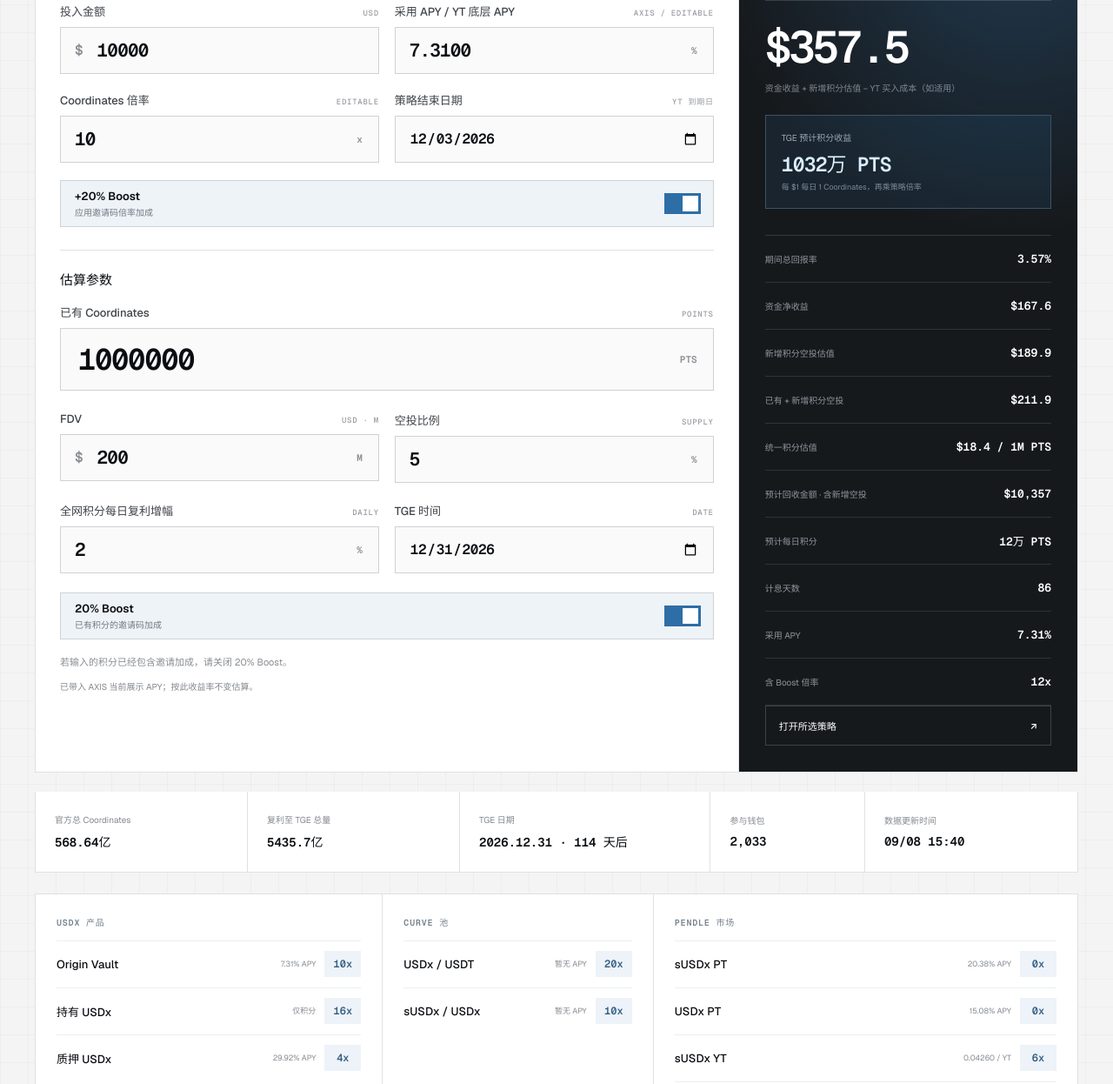
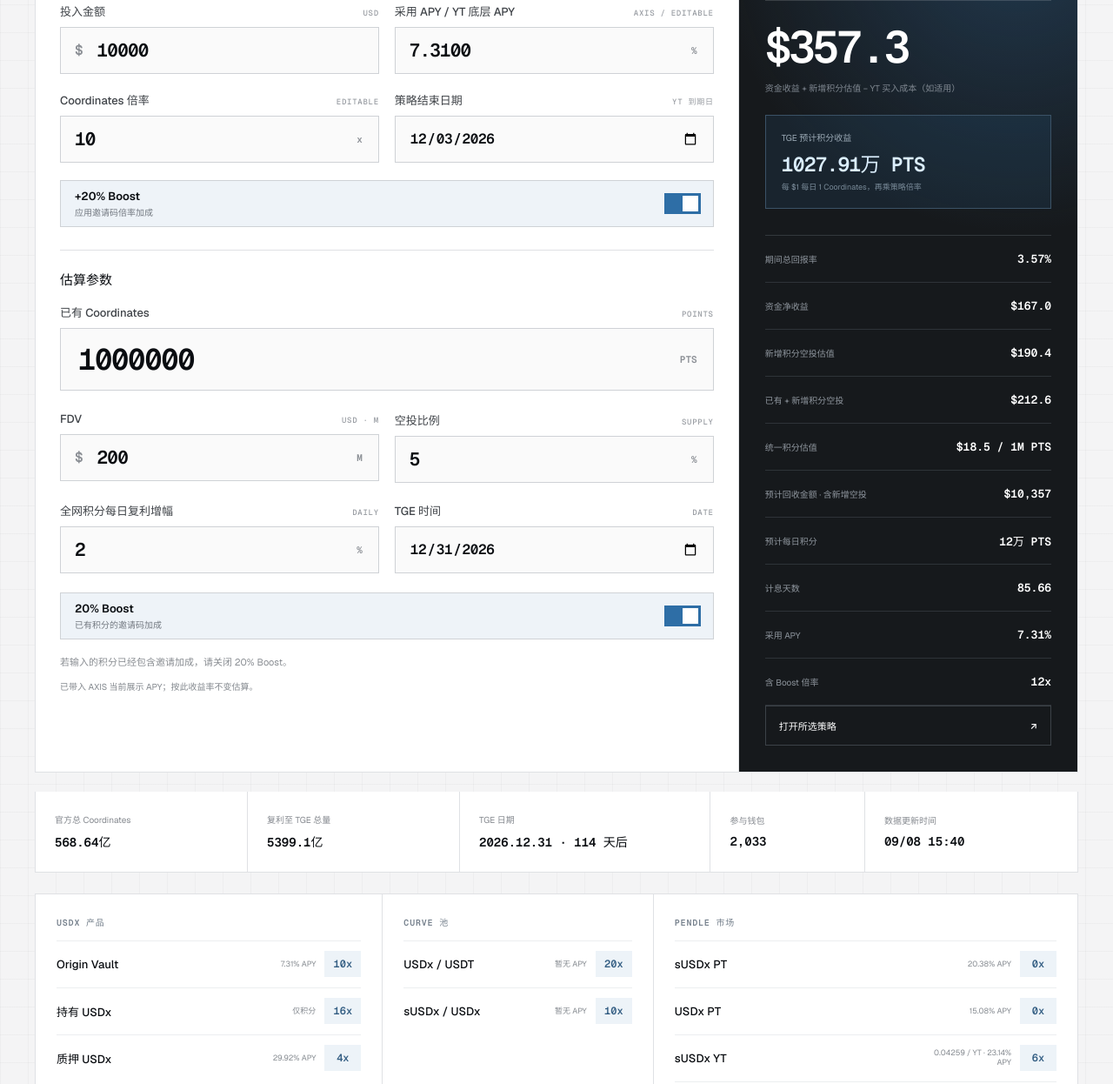
Before and after one commit to Menglayer/axis, a website: page public/index.html in a window 1280 px wide. Shown: the part 1051-2297 px from the top of the page at 87% size. Drawn offline with nearby package versions, Linux system fonts and the light colour scheme.

Commit message:
fix: reconcile YT returns and market APYs with Pendle formulas

```diff
--- a/public/app.js
+++ b/public/app.js
@@ -62,6 +62,7 @@ const FALLBACK_STATS = {
 
 const TRANSLATIONS = {
   zh: {
+    ytMarketApy: "YT 官方预计 APY · 不含积分",
     documentTitle: "AXIS 空投计算器",
     metaDescription: "基于 AXIS Coordinates 官方数据与最新 Earn 倍率估算潜在空投价值。默认 FDV 2 亿美元、全网积分每日复利增幅 2%、空投比例 5%。",
     axisLogoAria: "打开 AXIS Coordinates",
@@ -154,6 +155,7 @@ const TRANSLATIONS = {
     periodReturn: "期间总回报率",
   },
   en: {
+    ytMarketApy: "YT market APY · excluding points",
     documentTitle: "AXIS Airdrop Calculator",
     metaDescription: "Estimate a potential AXIS airdrop using official Coordinates data and the latest Earn multipliers. Defaults: $200M FDV, 2% daily compound growth, and 5% allocation.",
     axisLogoAria: "Open AXIS Coordinates",
@@ -429,13 +431,15 @@ function updateStrategyContext() {
   const yt = opportunity.id.endsWith('-yt');
   const market = opportunity.market;
   document.querySelector('#ytPriceField').hidden = !yt;
+  document.querySelector('#ytMarketApyRow').hidden = !yt;
+  document.querySelector('#ytMarketApy').textContent = market && Number.isFinite(market.ytApy) ? (market.ytApy * 100).toFixed(2) + '%' : '—';
   elements.strategyApy.readOnly = Boolean(market);
   elements.strategyApy.closest('label').querySelector('.field-hint').textContent = market ? 'PENDLE' : 'AXIS / EDITABLE';
   document.querySelector('#ytPriceInput').value = market?.ytPrice ?? '';
   elements.strategyTge.max = market?.expiry.slice(0,10) ?? '';
   const zh = language === 'zh';
   elements.strategyApyNote.textContent = market
-    ? (zh ? 'Pendle 市场快照 · ' : 'Pendle snapshot · ') + formatDate(market.updatedAt) + (yt ? (zh ? '；YT 到期归零，按实际价格购买，底层收益按当前 APY 估算，扣除 5% 收益费；提前结束不计 YT 卖出残值，未计交易费及滑点。' : '; YT expires at zero. Current price and underlying APY, less 5% yield fee; excludes early-exit resale value, trading fees/slippage.') : (zh ? '；APY 按当前市场估算，PT 积分未确认，按 0x。LP 使用未加成 APY。' : '; Current APY estimate. PT points unconfirmed: 0x. LP uses unboosted APY.'))
+    ? (zh ? 'Pendle 市场快照 · ' : 'Pendle snapshot · ') + formatDate(market.updatedAt) + (yt ? (zh ? '；YT 到期归零，按实际价格购买，底层利息按 APY 复利、奖励按 APR 单利估算，扣除 5% 收益费；提前结束不计 YT 卖出残值，未计交易费及滑点。' : '; YT expires at zero. Current price; underlying interest compounds, rewards accrue linearly, less 5% yield fee; excludes early-exit resale value, trading fees/slippage.') : (zh ? '；APY 按当前市场估算，PT 积分未确认，按 0x。LP 使用未加成 APY。' : '; Current APY estimate. PT points unconfirmed: 0x. LP uses unboosted APY.'))
     : getStrategyApyNote(opportunity);
 }
 
@@ -447,7 +451,7 @@ function renderEarnData() {
     const opportunity = byId.get(row.dataset.earnId);
     if (!opportunity) return;
     row.querySelector("[data-earn-multiplier]").textContent = `${opportunity.multiplier}x`;
-    row.querySelector("[data-earn-apy]").textContent = opportunity.id.endsWith("-yt") && opportunity.market ? `${opportunity.market.ytPrice.toFixed(5)} / YT` : formatEarnApy(opportunity.apy);
+    row.querySelector("[data-earn-apy]").textContent = opportunity.id.endsWith("-yt") && opportunity.market ? `${opportunity.market.ytPrice.toFixed(5)} / YT · ${(opportunity.market.ytApy * 100).toFixed(2)}% APY` : formatEarnApy(opportunity.apy);
   });
   elements.earnUpdatedAt.textContent = formatDate(stats.earnUpdatedAt ?? stats.timestamp);
 }
@@ -463,6 +467,11 @@ function getDateData(input, fallback) {
     : Math.ceil((target.getTime() - today.getTime()) / 86_400_000);
   const dateLabel = `${String(year).padStart(4, "0")}.${String(month).padStart(2, "0")}.${String(day).padStart(2, "0")}`;
   return { dateLabel, diffDays };
+}
+
+function remainingDays(input, fallback) {
+  const timestamp = Date.parse((input.value || fallback) + 'T00:00:00Z');
+  return Number.isFinite(timestamp) ? Math.max(0, (timestamp - Date.now()) / 86400000) : 0;
 }
 
 function getTgeData() {
@@ -482,7 +491,7 @@ function getTgeSummary({ dateLabel, diffDays }) {
 function calculate() {
   const growth = Math.min(100, Math.max(0, numberValue(elements.growth)));
   const tgeData = getTgeData();
-  const compoundingDays = Math.max(0, tgeData.diffDays);
+  const compoundingDays = remainingDays(elements.tge, DEFAULTS.tge);
   const projectedTotalPoints = Math.max(1, stats.totalPoints * Math.pow(1 + growth / 100, compoundingDays));
   elements.totalPoints.textContent = compactNumber(stats.totalPoints);
   elements.projectedPoints.textContent = compactNumber(projectedTotalPoints);
@@ -494,19 +503,21 @@ function calculate() {
 
 function calculateStrategy() {
   const amount = Math.max(0, numberValue(elements.strategyAmount));
-  const apy = Math.max(0, numberValue(elements.strategyApy));
+  const apy = getStrategy()?.market ? getStrategyApyValue(getStrategy()) : Math.max(0, numberValue(elements.strategyApy));
   const multiplier = Math.max(0, numberValue(elements.strategyMultiplier));
   const opportunity = getStrategy();
   const yt = opportunity?.id.endsWith('-yt');
   const market = opportunity?.market;
-  const horizon = Math.max(0, getTgeData().diffDays);
+  const horizon = remainingDays(elements.tge, DEFAULTS.tge);
   const expiryDays = market ? Math.max(0, (Date.parse(market.expiry) - Date.now()) / 86400000) : Infinity;
-  const days = Math.min(horizon, Math.max(0, getDateData(elements.strategyTge, DEFAULTS.strategyTge).diffDays), expiryDays);
+  const days = Math.min(horizon, remainingDays(elements.strategyTge, DEFAULTS.strategyTge), expiryDays);
   const ytPrice = numberValue(document.querySelector('#ytPriceInput'));
   const ready = !opportunity?.id.startsWith('pendle-') || Boolean(market);
   const exposure = yt && market && ytPrice > 0 ? amount / ytPrice * market.accountingPrice : amount;
   const dailyRate = Math.pow(1 + apy / 100, 1 / 365) - 1;
-  const total = yt ? exposure * (1 - Math.pow(1 + apy / 100, -days / 365)) * 0.95 : amount * Math.pow(1 + dailyRate, days);
+  const ytInterest = market ? Math.expm1(Math.log1p(market.underlyingInterestApy) * days / 365) : 0;
+  const ytRewards = market ? market.underlyingRewardApr * days / 365 : 0;
+  const total = yt ? exposure * (ytInterest + ytRewards) * 0.95 : amount * Math.pow(1 + dailyRate, days);
   const profit = total - amount;
   const effectiveMultiplier = multiplier * (elements.strategyBoost.checked ? 1.2 : 1);
   const configuredBaseRate = Number(stats.pointsPerUsdPerDay);
@@ -539,7 +550,7 @@ function calculateStrategy() {
     pointsPerUsdPerDay.toLocaleString("en-US", { maximumFractionDigits: 4 }),
   );
   elements.strategyTotal.textContent = ready ? currency(total + airdrop) : '—';
-  elements.strategyDays.textContent = integerNumber(days);
+  elements.strategyDays.textContent = days.toLocaleString('en-US', { maximumFractionDigits: 2 });
   elements.strategyApySummary.textContent = `${apy.toLocaleString("en-US", { maximumFractionDigits: 2 })}%`;
   elements.strategyMultiplierSummary.textContent = `${effectiveMultiplier.toLocaleString("en-US", { maximumFractionDigits: 2 })}x`;
 }
@@ -646,7 +657,7 @@ async function loadPendle() {
     const response = await fetch('./data/pendle-markets.json?v=' + Date.now(), { cache: 'no-store' });
     if (!response.ok) throw new Error('Pendle snapshot unavailable');
     const payload = await response.json();
-    pendleMarkets = payload.markets.filter(m => m.ytPrice > 0 && Number.isFinite(m.ptApy) && Number.isFinite(m.lpApy));
+    pendleMarkets = payload.markets.filter(m => m.ytPrice > 0 && Number.isFinite(m.ptApy) && Number.isFinite(m.lpApy) && Number.isFinite(m.underlyingInterestApy) && Number.isFinite(m.underlyingRewardApr) && Number.isFinite(m.ytApy));
     renderStrategyOptions(); renderEarnData(); applySelectedStrategyDefaults();
   } catch (error) { console.warn(error); }
 }
--- a/public/data/pendle-markets.json
+++ b/public/data/pendle-markets.json
@@ -1,31 +1,39 @@
 {
-  "fetchedAt": "2026-09-08T07:48:56.693Z",
+  "fetchedAt": "2026-09-08T08:10:06.070Z",
   "markets": [
     {
       "address": "0x5e572498e9f83650f0ff24194999bddb4b390928",
       "source": "https://api-v2.pendle.finance/core/v1/1/markets/0x5e572498e9f83650f0ff24194999bddb4b390928",
       "expiry": "2026-12-03T00:00:00.000Z",
-      "updatedAt": "2026-09-08T07:46:00.000Z",
-      "priceUpdatedAt": "2026-09-08T07:48:45.011Z",
-      "ytPrice": 0.04260002702655012,
-      "accountingPrice": 0.99996102,
-      "ptApy": 0.20379050639069307,
-      "lpApy": 0.25380229358244805,
-      "underlyingApy": 0.2163870621503161,
-      "ytYieldApy": 0.2163870621503161
+      "updatedAt": "2026-09-08T08:06:00.000Z",
+      "priceUpdatedAt": "2026-09-08T08:10:15.018Z",
+      "ytPrice": 0.042593022843622284,
+      "accountingPrice": 0.9999682,
+      "ptApy": 0.2037906874514659,
+      "lpApy": 0.25383419282035796,
+      "underlyingApy": 0.2165696265921122,
+      "underlyingInterestApy": 0.2165696265921122,
+      "underlyingRewardApr": 0,
+      "ytApy": 0.2314230309504861,
+      "ytRoi": 0.050067247297063355,
+      "ptRoi": 0.044489314718695105
     },
     {
       "address": "0x0bef762d2094ac80821c657dea6783fc43435292",
       "source": "https://api-v2.pendle.finance/core/v1/1/markets/0x0bef762d2094ac80821c657dea6783fc43435292",
       "expiry": "2026-12-03T00:00:00.000Z",
-      "updatedAt": "2026-09-08T07:46:00.000Z",
-      "priceUpdatedAt": "2026-09-08T07:48:45.011Z",
-      "ytPrice": 0.03242846209676595,
-      "accountingPrice": 0.99996102,
-      "ptApy": 0.1507917605626823,
-      "lpApy": 0.11078651302461207,
+      "updatedAt": "2026-09-08T08:06:00.000Z",
+      "priceUpdatedAt": "2026-09-08T08:10:15.018Z",
+      "ytPrice": 0.03242311036745732,
+      "accountingPrice": 0.9999682,
+      "ptApy": 0.15079189163360995,
+      "lpApy": 0.11075177456197238,
       "underlyingApy": 0,
-      "ytYieldApy": 0
+      "underlyingInterestApy": 0,
+      "underlyingRewardApr": 0,
+      "ytApy": -1,
+      "ytRoi": -1,
+      "ptRoi": 0.03351064180149721
     }
   ]
 }
--- a/public/index.html
+++ b/public/index.html
@@ -22,7 +22,7 @@
       href="https://fonts.googleapis.com/css2?family=Geist:wght@400;500;600;700&family=Geist+Mono:wght@500;600&display=swap"
       rel="stylesheet"
     />
-    <link rel="stylesheet" href="./styles.css?v=unified-20260908" />
+    <link rel="stylesheet" href="./styles.css?v=apy-audit-20260908" />
     <title>AXIS 空投计算器</title>
   </head>
   <body>
@@ -251,7 +251,7 @@
               <strong id="strategyPoints">0 PTS</strong>
               <small id="strategyPointsRateNote">每 $1 每日 1 Coordinates，再乘策略倍率</small>
             </div>
-            <dl class="strategy-breakdown"><div><dt data-i18n="periodReturn">期间总回报率</dt><dd id="periodReturn">—</dd></div><div><dt data-i18n="strategyYield"></dt><dd id="strategyYield">—</dd></div><div><dt data-i18n="strategyAirdrop"></dt><dd id="strategyAirdrop">—</dd></div><div><dt data-i18n="combinedAirdrop"></dt><dd id="combinedAirdrop">—</dd></div><div><dt data-i18n="sharedPointPrice"></dt><dd id="sharedPointPrice">—</dd></div>
+            <dl class="strategy-breakdown"><div id="ytMarketApyRow" hidden><dt data-i18n="ytMarketApy">YT 官方预计 APY · 不含积分</dt><dd id="ytMarketApy">—</dd></div><div><dt data-i18n="periodReturn">期间总回报率</dt><dd id="periodReturn">—</dd></div><div><dt data-i18n="strategyYield"></dt><dd id="strategyYield">—</dd></div><div><dt data-i18n="strategyAirdrop"></dt><dd id="strategyAirdrop">—</dd></div><div><dt data-i18n="combinedAirdrop"></dt><dd id="combinedAirdrop">—</dd></div><div><dt data-i18n="sharedPointPrice"></dt><dd id="sharedPointPrice">—</dd></div>
               <div><dt data-i18n="strategyTotal">TGE 预计总额</dt><dd id="strategyTotal">$0</dd></div>
               <div><dt data-i18n="strategyDailyPoints">预计每日积分</dt><dd id="strategyDailyPoints">0 PTS</dd></div>
               <div><dt data-i18n="strategyDays">计息天数</dt><dd id="strategyDays">0</dd></div>
@@ -366,6 +366,6 @@
       </div>
     </footer>
 
-    <script src="./app.js?v=unified-20260908" defer></script>
+    <script src="./app.js?v=apy-audit-20260908" defer></script>
   </body>
 </html>
--- a/scripts/fetch-pendle.mjs
+++ b/scripts/fetch-pendle.mjs
@@ -6,10 +6,11 @@ const markets = await Promise.all(addresses.map(async (address) => {
   const response = await fetch(source, { signal: AbortSignal.timeout(30000) });
   if (!response.ok) throw new Error(`Pendle HTTP ${response.status}`);
   const data = await response.json();
-  for (const value of [data.yt?.price?.usd, data.accountingAsset?.price?.usd, data.impliedApy, data.aggregatedApy, data.underlyingApy]) {
+  for (const value of [data.yt?.price?.usd, data.accountingAsset?.price?.usd, data.impliedApy, data.aggregatedApy, data.underlyingApy, data.underlyingInterestApy, data.underlyingRewardApy]) {
     if (!Number.isFinite(value) || value < 0) throw new Error('Invalid Pendle market');
   }
-  return { address, source, expiry: data.expiry, updatedAt: data.dataUpdatedAt, priceUpdatedAt: data.yt.priceUpdatedAt, ytPrice: data.yt.price.usd, accountingPrice: data.accountingAsset.price.usd, ptApy: data.impliedApy, lpApy: data.aggregatedApy, underlyingApy: data.underlyingApy, ytYieldApy: data.underlyingApy };
+  if (!Number.isFinite(data.ytFloatingApy) || data.ytFloatingApy < -1) throw new Error('Invalid YT APY');
+  return { address, source, expiry: data.expiry, updatedAt: data.dataUpdatedAt, priceUpdatedAt: data.yt.priceUpdatedAt, ytPrice: data.yt.price.usd, accountingPrice: data.accountingAsset.price.usd, ptApy: data.impliedApy, lpApy: data.aggregatedApy, underlyingApy: data.underlyingApy, underlyingInterestApy: data.underlyingInterestApy, underlyingRewardApr: data.underlyingRewardApy, ytApy: data.ytFloatingApy, ytRoi: data.ytRoi, ptRoi: data.ptRoi };
 }));
 await writeFile('public/data/pendle-markets.json', JSON.stringify({ fetchedAt: new Date().toISOString(), markets }, null, 2) + '\n');
 console.log(JSON.stringify(markets, null, 2));
--- a/scripts/validate.mjs
+++ b/scripts/validate.mjs
@@ -30,8 +30,8 @@ const assertions = [
   [html.includes("20% Boost"), "missing boost copy"],
   [html.includes('id="languageToggle"'), "missing language toggle"],
   [html.includes('id="tgeInput"'), "missing TGE input"],
-  [html.includes('styles.css?v=unified-20260908'), "missing CSS cache-busting version"],
-  [html.includes('app.js?v=unified-20260908'), "missing app cache-busting version"],
+  [html.includes('styles.css?v=apy-audit-20260908'), "missing CSS cache-busting version"],
+  [html.includes('app.js?v=apy-audit-20260908'), "missing app cache-busting version"],
   [html.includes('id="earn"'), "missing AXIS Earn section"],
   [html.includes('https://app.axis.to/earn'), "missing official AXIS Earn URL"],
   [html.includes('id="strategySelect"'), "missing Earn strategy selector"],
```
Also changed, not shown: scripts/test-browser.mjs (+15 -1 lines), README.md.
